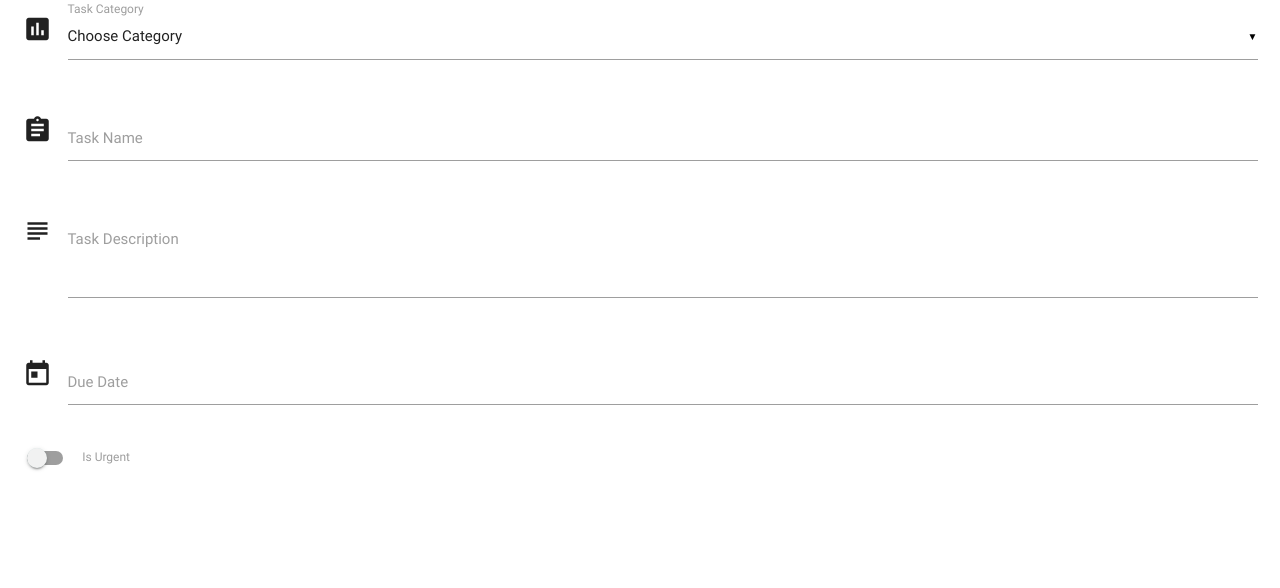
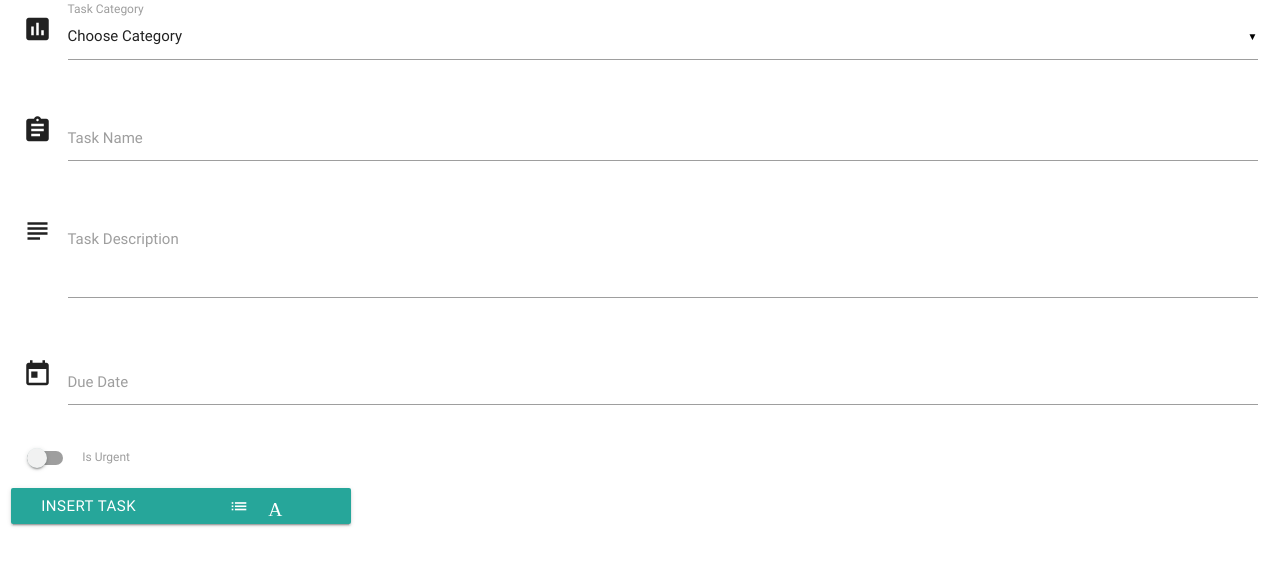
Before and after one commit to josep-pujol/learning_task-manager, a Flask app: page /add_task in a window 1280 px wide. Shown: the part 89-677 px from the top of the page. Run offline with Flask 2, Linux system fonts and the light colour scheme; data that the repository does not hold is empty; some libraries are stand-ins or nearby versions.

Commit message:
added submit button to insert a task

```diff
--- a/app.py
+++ b/app.py
@@ -17,12 +17,21 @@ def get_tasks():
     return render_template('tasks.html',
                            tasks=mongo.db.tasks.find())
 
+
 @app.route('/add_task')
 def add_task():
     return render_template('addtask.html',
                            categories=mongo.db.categories.find())
 
 
+@app.route('/insert_task', methods=['POST',])
+def insert_task():
+    tasks = mongo.db.tasks
+    tasks.insert_one(request.form.to_dict())
+    return redirect(url_for('get_tasks'))
+
+
+
 if __name__ == '__main__':
     app.run(host=os.environ.get('IP'),
             port=int(os.environ.get('PORT')),
--- a/templates/addtask.html
+++ b/templates/addtask.html
@@ -43,8 +43,13 @@
                       <input id="is_urgent" name="is_urgent" type="checkbox">
                       <span class="lever"></span>
                       Is Urgent
-                    </label>
+                </label>
             </div>
+        </div>
+        <div class="row">
+            <button class="btn waves-effect waves-light" type="submit" name="action">Insert Task
+                <i class="material-icons right">playlist_Add</i>
+            </button>
         </div>
     </form>
 </div>
```
